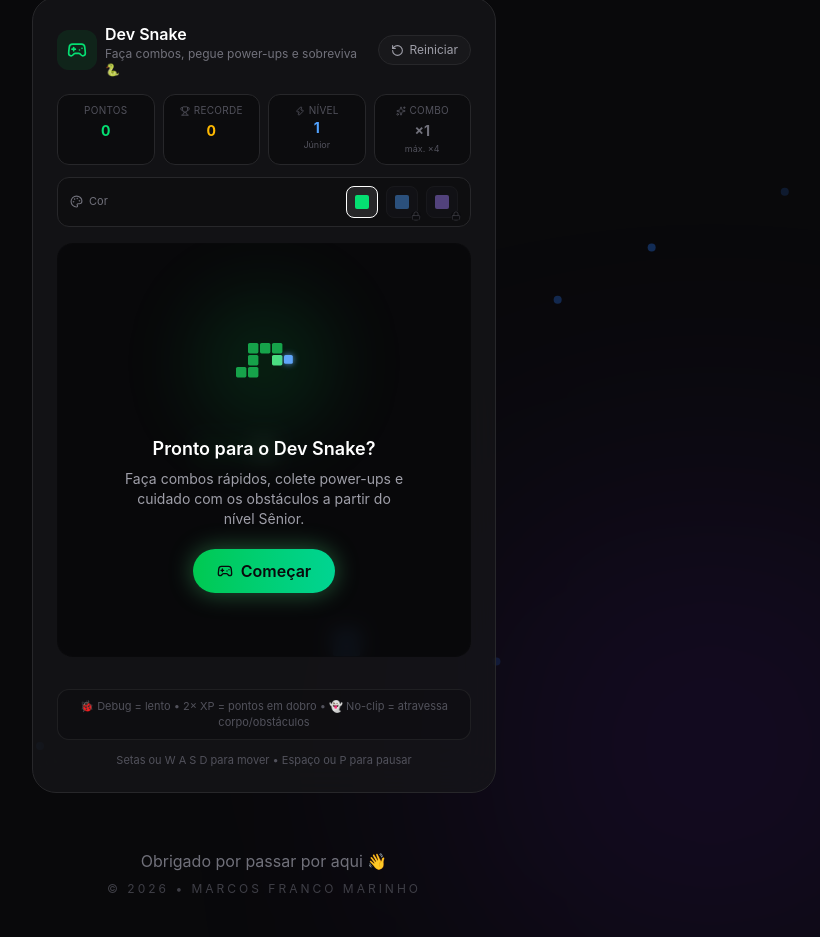
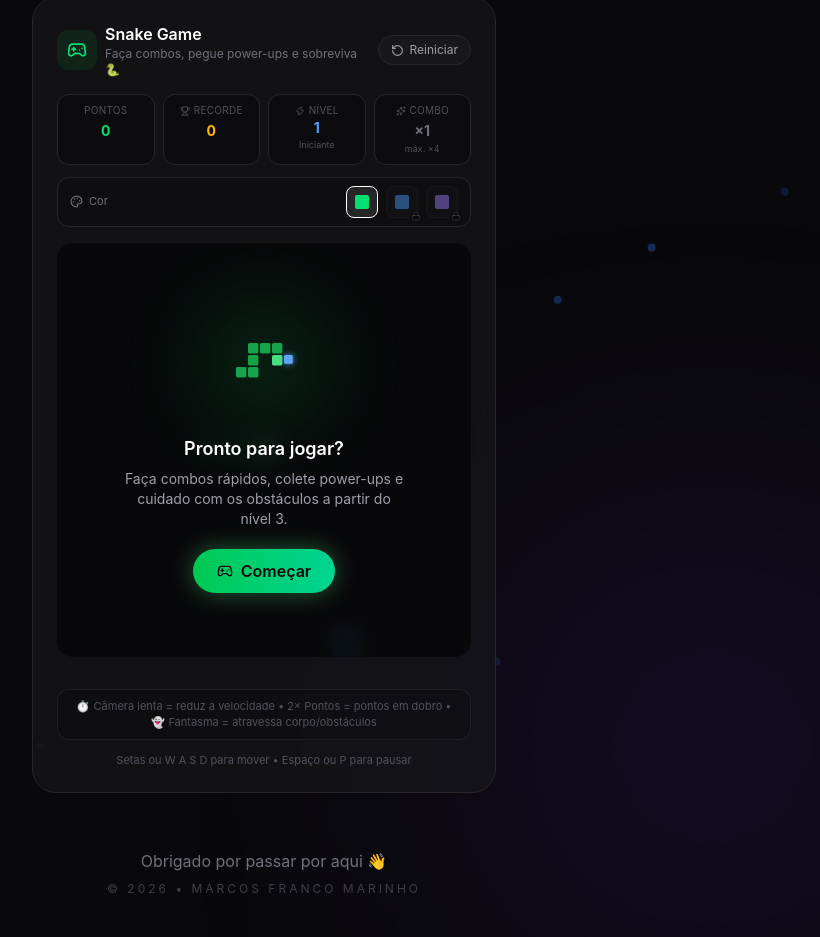
Before and after one commit to marcosfrancomarinho/meu-perfil, a React (Vite) app: page / in a window 1280 px wide. Shown: the part 1249-2186 px from the top of the page, without its empty margins (376-1196 px from the left). Built offline with nearby package versions, Linux system fonts and the light colour scheme.

Commit message:
refactor: remove programming theme from snake game

```diff
--- a/src/components/SnakeGame/SnakeGame.tsx
+++ b/src/components/SnakeGame/SnakeGame.tsx
@@ -53,19 +53,19 @@ const POWER_UP_INFO: Record<
   { label: string; description: string; cellClass: string }
 > = {
   debug: {
-    label: '🐞 Debug',
+    label: '⏱️ Câmera lenta',
     description: 'reduz a velocidade por 7 segundos',
     cellClass:
       'animate-pulse rounded-[2px] bg-cyan-300 shadow-[0_0_12px_rgba(103,232,249,.95)]',
   },
   'double-xp': {
-    label: '2× XP',
+    label: '2× Pontos',
     description: 'dobra os pontos por 7 segundos',
     cellClass:
       'animate-pulse rounded-[2px] bg-fuchsia-400 shadow-[0_0_12px_rgba(232,121,249,.95)]',
   },
   ghost: {
-    label: '👻 No-clip',
+    label: '👻 Fantasma',
     description: 'atravessa o corpo e obstáculos por 7 segundos',
     cellClass:
       'animate-pulse rounded-[2px] bg-emerald-300 shadow-[0_0_12px_rgba(110,231,183,.95)]',
@@ -99,6 +99,14 @@ const SNAKE_SKINS = [
   },
 ] as const;
 
+function getLevelName(level: number) {
+  if (level <= 1) return 'Iniciante';
+  if (level === 2) return 'Ágil';
+  if (level === 3) return 'Veterano';
+  if (level === 4) return 'Mestre';
+  return 'Lenda';
+}
+
 export function SnakeGame() {
   const {
     snake,
@@ -111,7 +119,6 @@ export function SnakeGame() {
     maxCombo,
     highScore,
     level,
-    levelTitle,
     latestReward,
     unlockedRewardIds,
     isGoldenFood,
@@ -143,6 +150,7 @@ export function SnakeGame() {
   const activePowerUpInfo = activePowerUp
     ? POWER_UP_INFO[activePowerUp.type]
     : null;
+  const levelName = getLevelName(level);
 
   function selectSkin(skinId: string) {
     setSelectedSkinId(skinId);
@@ -221,7 +229,7 @@ export function SnakeGame() {
             <Gamepad2 size={18} aria-hidden='true' className='sm:size-5' />
           </div>
           <div>
-            <h3 className='text-sm font-semibold sm:text-base'>Dev Snake</h3>
+            <h3 className='text-sm font-semibold sm:text-base'>Snake Game</h3>
             <p className='text-[11px] text-zinc-500 sm:text-xs'>
               Faça combos, pegue power-ups e sobreviva 🐍
             </p>
@@ -267,7 +275,7 @@ export function SnakeGame() {
             <Zap size={10} aria-hidden='true' /> Nível
           </span>
           <strong className='block text-sm text-blue-400'>{level}</strong>
-          <span className='block text-[9px] text-zinc-600'>{levelTitle}</span>
+          <span className='block text-[9px] text-zinc-600'>{levelName}</span>
         </div>
         <div className='rounded-xl border border-zinc-800 bg-zinc-950/60 px-2 py-2 text-center'>
           <span className='flex items-center justify-center gap-1 text-[10px] uppercase tracking-wide text-zinc-600'>
@@ -400,7 +408,7 @@ export function SnakeGame() {
         <div
           onTouchStart={handleTouchStart}
           onTouchEnd={handleTouchEnd}
-          aria-label='Tabuleiro do Dev Snake. No celular, deslize para mudar a direção.'
+          aria-label='Tabuleiro do Snake Game. No celular, deslize para mudar a direção.'
           className='mx-auto grid aspect-square w-full max-w-md touch-none gap-px overflow-hidden rounded-xl border border-zinc-800 bg-zinc-950 sm:rounded-2xl'
           style={{ gridTemplateColumns: `repeat(${gridSize}, 1fr)` }}
         >
@@ -486,9 +494,9 @@ export function SnakeGame() {
               </motion.div>
 
               <div className='relative space-y-1.5'>
-                <p className='text-base font-semibold sm:text-lg'>Pronto para o Dev Snake?</p>
+                <p className='text-base font-semibold sm:text-lg'>Pronto para jogar?</p>
                 <p className='max-w-[280px] text-xs text-zinc-400 sm:text-sm'>
-                  Faça combos rápidos, colete power-ups e cuidado com os obstáculos a partir do nível Sênior.
+                  Faça combos rápidos, colete power-ups e cuidado com os obstáculos a partir do nível 3.
                 </p>
               </div>
 
@@ -542,7 +550,7 @@ export function SnakeGame() {
               </motion.div>
               <p className='text-sm font-semibold sm:text-base'>Game over 💀</p>
               <p className='text-xs text-zinc-400 sm:text-sm'>
-                Você fez {score} ponto{score === 1 ? '' : 's'} e chegou ao nível {level} · {levelTitle}.
+                Você fez {score} ponto{score === 1 ? '' : 's'} e chegou ao nível {level} · {levelName}.
               </p>
               {score > 0 && score === highScore && (
                 <p className='text-xs font-semibold text-amber-400'>Novo recorde! 🏆</p>
@@ -564,7 +572,7 @@ export function SnakeGame() {
       </div>
 
       <div className='mt-4 rounded-xl border border-zinc-800/70 bg-zinc-950/30 px-3 py-2 text-center text-[10px] text-zinc-600 sm:text-[11px]'>
-        🐞 Debug = lento • 2× XP = pontos em dobro • 👻 No-clip = atravessa corpo/obstáculos
+        ⏱️ Câmera lenta = reduz a velocidade • 2× Pontos = pontos em dobro • 👻 Fantasma = atravessa corpo/obstáculos
       </div>
 
       <p className='mt-3 text-center text-[11px] text-zinc-600'>
```
